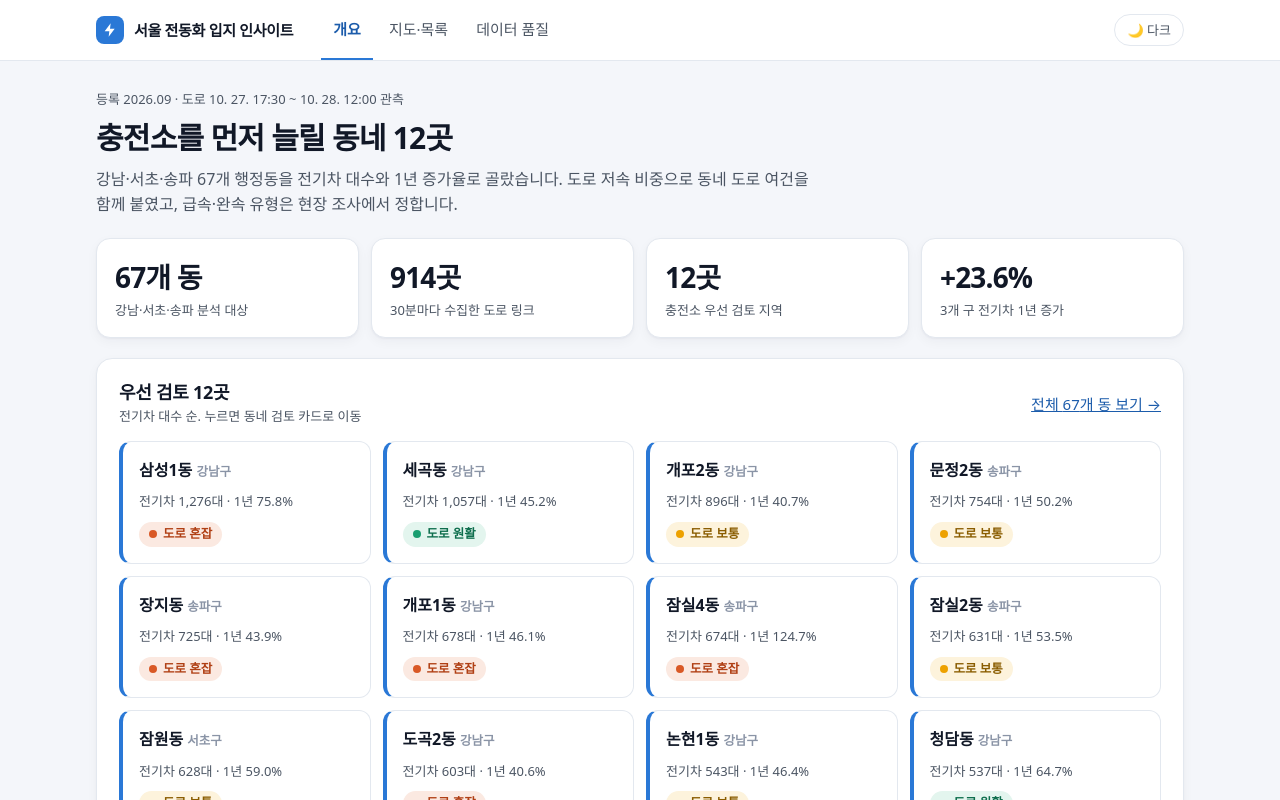
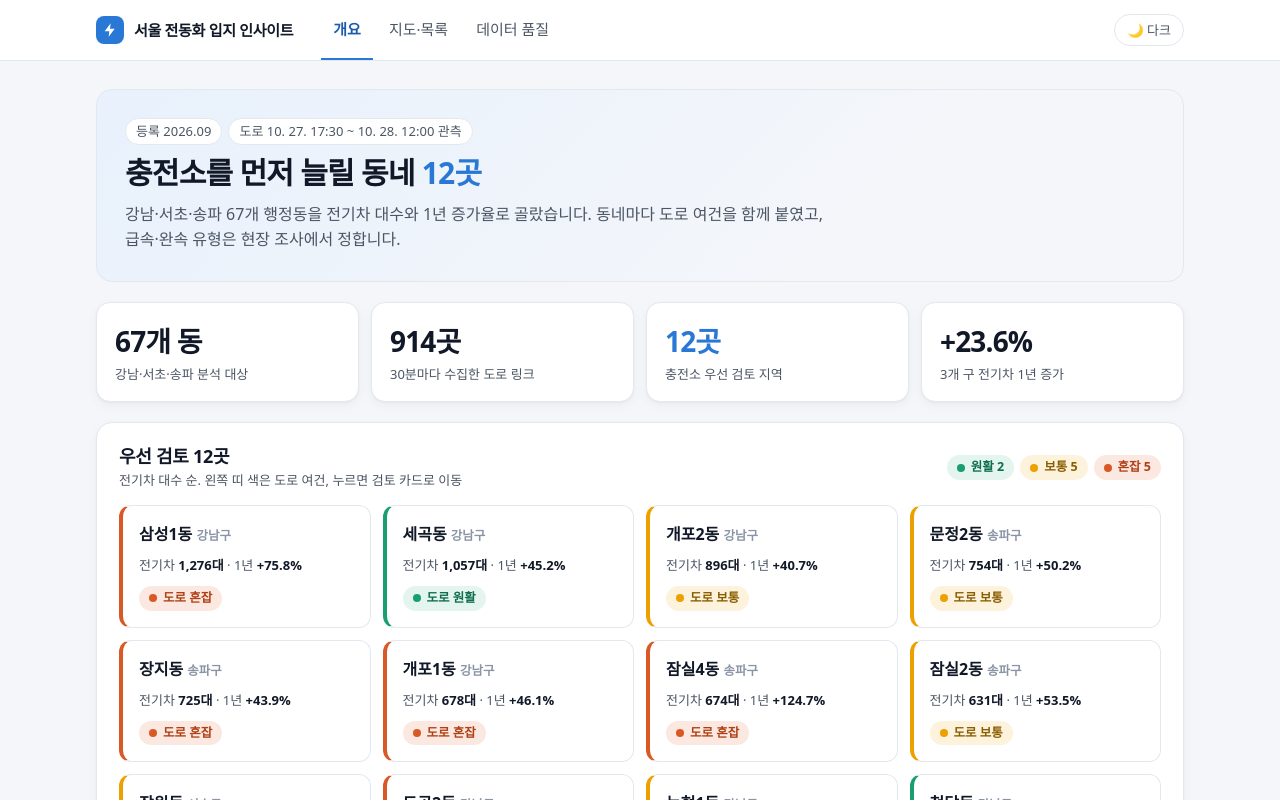
Before and after one commit to CoderGogh/seoul-ev-data-platform, a React (Vite) app in the folder web/: page / in a window 1280 px wide. Shown: the top 800 px of the page. Built offline with nearby package versions, Linux system fonts and the light colour scheme; a web font is replaced by a local one.

Commit message:
feat: 개요 상단 영역·우선 검토 카드 개선

```diff
--- a/web/src/pages/Overview.tsx
+++ b/web/src/pages/Overview.tsx
@@ -1,5 +1,5 @@
 // 개요: 결과 요약·판정 기준·3개 구 추세
-import { useMemo } from "react";
+import { useMemo, type CSSProperties } from "react";
 import {
   CartesianGrid,
   Line,
@@ -12,7 +12,17 @@ import {
   XAxis,
   YAxis,
 } from "recharts";
-import { CLASS_LABEL, fmtDateTime, fmtInt, fmtMonth, fmtPct, type AppData, type Region } from "../data";
+import {
+  CLASS_LABEL,
+  HINT_LABEL,
+  HINT_ORDER,
+  fmtDateTime,
+  fmtInt,
+  fmtMonth,
+  fmtPct,
+  type AppData,
+  type Region,
+} from "../data";
 import { HintBadge } from "../components/Badges";
 import { Tip, chartTipStyle } from "../components/Tip";
 import { Link, navigate } from "../router";
@@ -44,14 +54,19 @@ export function Overview({ data }: { data: AppData }) {
 
   return (
     <div className="page">
-      <section>
+      <section className="hero">
         <div className="kicker">
-          등록 {fmtMonth(meta.base_month)} · 도로 {fmtDateTime(meta.traffic_window_start)} ~ {fmtDateTime(meta.traffic_window_end)} 관측
+          <span className="chip">등록 {fmtMonth(meta.base_month)}</span>
+          <span className="chip">
+            도로 {fmtDateTime(meta.traffic_window_start)} ~ {fmtDateTime(meta.traffic_window_end)} 관측
+          </span>
         </div>
-        <h1>충전소를 먼저 늘릴 동네 {priority.length}곳</h1>
+        <h1>
+          충전소를 먼저 늘릴 동네 <span className="accent-num">{priority.length}곳</span>
+        </h1>
         <p className="lede">
-          강남·서초·송파 {regions.length}개 행정동을 전기차 대수와 1년 증가율로 골랐습니다. 도로 저속 비중으로 동네 도로
-          여건을 함께 붙였고, 급속·완속 유형은 현장 조사에서 정합니다.
+          강남·서초·송파 {regions.length}개 행정동을 전기차 대수와 1년 증가율로 골랐습니다. 동네마다 도로 여건을 함께
+          붙였고, 급속·완속 유형은 현장 조사에서 정합니다.
         </p>
       </section>
 
@@ -65,7 +80,7 @@ export function Overview({ data }: { data: AppData }) {
           <div className="stat-label">30분마다 수집한 도로 링크</div>
         </div>
         <div className="stat">
-          <div className="stat-value">{priority.length}곳</div>
+          <div className="stat-value accent-num">{priority.length}곳</div>
           <div className="stat-label">충전소 우선 검토 지역</div>
         </div>
         <div className="stat">
@@ -78,18 +93,29 @@ export function Overview({ data }: { data: AppData }) {
         <div className="card-head">
           <div>
             <h2>우선 검토 {priority.length}곳</h2>
-            <p className="card-sub">전기차 대수 순. 누르면 동네 검토 카드로 이동</p>
+            <p className="card-sub">전기차 대수 순. 왼쪽 띠 색은 도로 여건, 누르면 검토 카드로 이동</p>
           </div>
-          <Link to="/regions">전체 {regions.length}개 동 보기 →</Link>
+          <div className="badges">
+            {HINT_ORDER.map((h) => (
+              <span key={h} className={`badge badge-hint-${h}`}>
+                {HINT_LABEL[h]} {priority.filter((r) => r.charger_hint === h).length}
+              </span>
+            ))}
+          </div>
         </div>
         <div className="region-list">
           {priority.map((r) => (
-            <Link key={r.adm_cd} to={`/regions/${r.adm_cd}`} className="region-item">
+            <Link
+              key={r.adm_cd}
+              to={`/regions/${r.adm_cd}`}
+              className="region-item"
+              style={r.charger_hint ? ({ "--rail": `var(--hint-${r.charger_hint})` } as CSSProperties) : undefined}
+            >
               <span className="name">
                 {r.adm_nm} <span className="metric-note">{r.sgg_nm}</span>
               </span>
               <span className="meta">
-                전기차 {fmtInt(r.ev_cnt)}대 · 1년 {fmtPct(r.ev_yoy_rate)}
+                전기차 <b>{fmtInt(r.ev_cnt)}대</b> · 1년 <b>+{fmtPct(r.ev_yoy_rate)}</b>
               </span>
               <span>
                 <HintBadge value={r.charger_hint} prefix />
@@ -97,6 +123,9 @@ export function Overview({ data }: { data: AppData }) {
             </Link>
           ))}
         </div>
+        <p style={{ marginTop: 14 }}>
+          <Link to="/regions">전체 {regions.length}개 동 지도·목록 보기 →</Link>
+        </p>
       </section>
 
       <section className="card">
```
